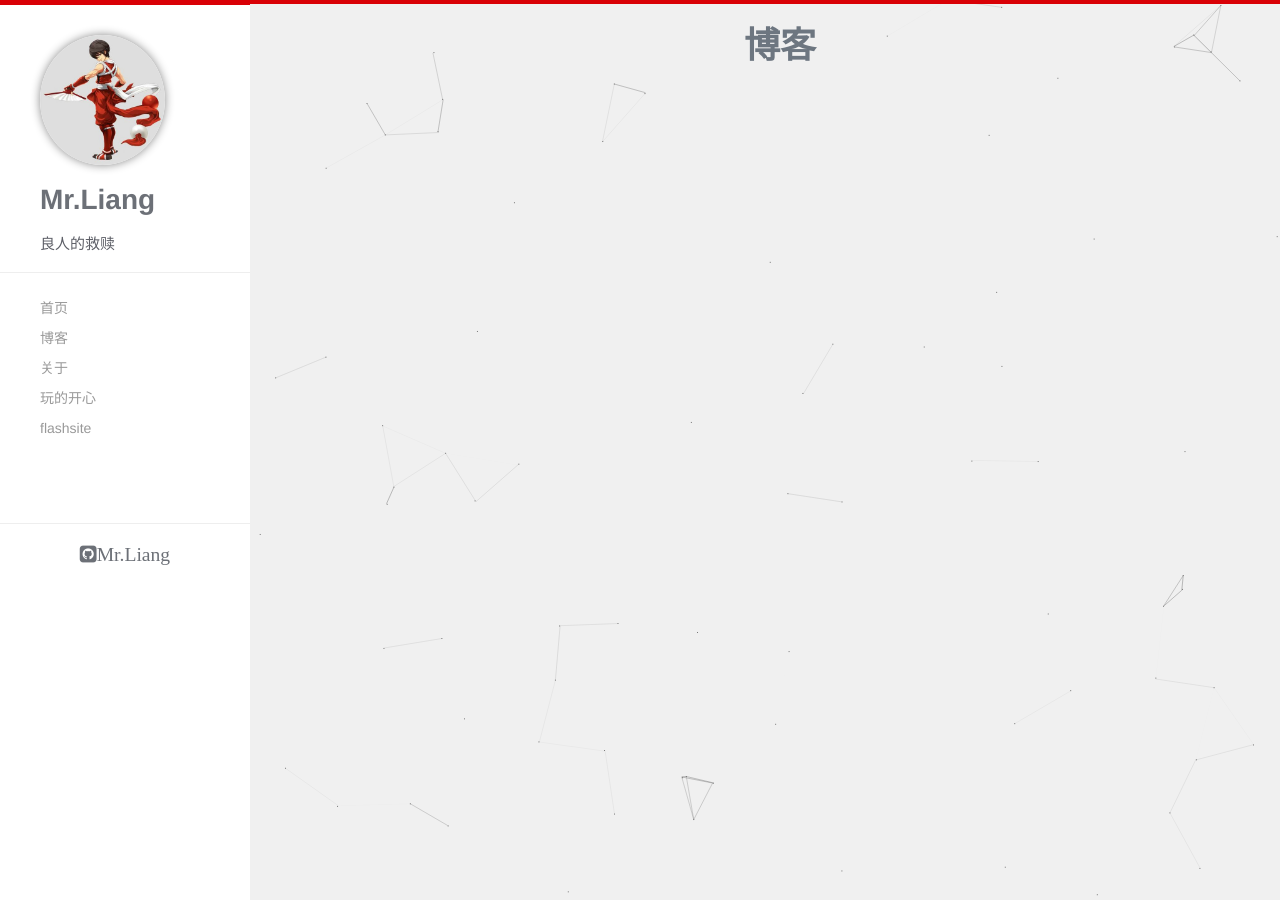
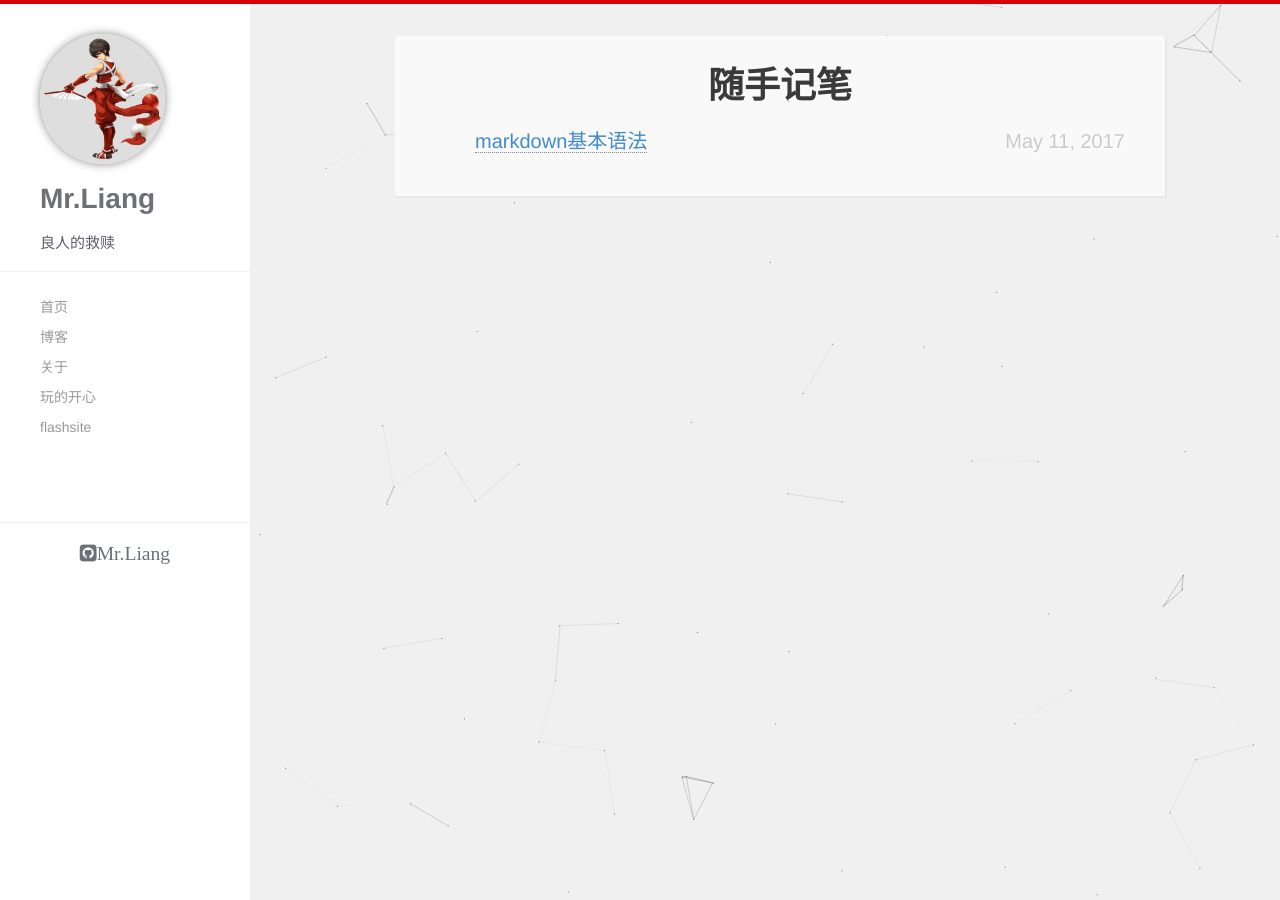
Before and after one commit to liangrengongzuoshi/liangzai.pub, a Jekyll site: the page built from blog.html, in a window 1280 px wide. Built offline with Jekyll 4.4.1, drawn with Linux system fonts in a browser that asks for light colours; nearby versions of some CDN libraries.

Commit message:
add notes

```diff
--- a/_layouts/post.html
+++ b/_layouts/post.html
@@ -12,5 +12,5 @@ layout: default
     {{ content }}
   </div>
 </div>
-{% include pager.html %}
-{% include comment.html %}
+<!--{% include pager.html %}
+{% include comment.html %}-->
--- a/blog.html
+++ b/blog.html
@@ -1,6 +1,12 @@
 ---
 title: 博客
 ---
-  <div class="container">
-	<h1 align="center">博客</h1>
-  </div>
+<div class="container">
+  <div id="article">
+  <h1 align="center">随手记笔</h1>
+  <ul class="posts">
+    {% for post in site.posts %}
+    <li><span><a href="{{ site.baseurl }}{{ post.url }}">{{ post.title }}</a><time class="pull-right post-list">{{ post.date | date_to_string | date: "%b %-d, %Y"  }}</h4></time></span></span></li>
+    {% endfor %}
+  </ul>
+</div>
--- a/css/hc.css
+++ b/css/hc.css
@@ -99,7 +99,6 @@ p
   margin-top:-4px;
   border-top:solid #d90006;
   transition:all .4s ease 0;
-  border-width:4px
 }
 
 .sidebar-nav
@@ -206,10 +205,7 @@ p
 
 blockquote
 {
-  border-left:2px solid #d90006;
-  border-right:2px solid #d90006;
-  margin-left:-40px;
-  margin-right:-40px;
+  border-left:2px solid #9E9E9E;
   padding-left:40px;
   background:#f3f3f7
 }
@@ -369,7 +365,7 @@ pre
 {
   font-size:35px;
   font-weight:700;
-  color:#d90006;
+  color:#607D8B;
   padding-top:15px
 }
 
@@ -387,6 +383,7 @@ img
 #article
 {
   margin-bottom:30px;
+  margin-top:30px;
   background-color:#f9f9f9;
   box-shadow:1px 1px 0 1px #e8e8e8;
   padding:10px 40px 0
```
Also changed, not shown: _posts/2017-05-11-markdown.md (renamed from _posts/2017-05-11-markdown基本语法.md, +2 -11 lines), index.html (+0 -24 lines).
